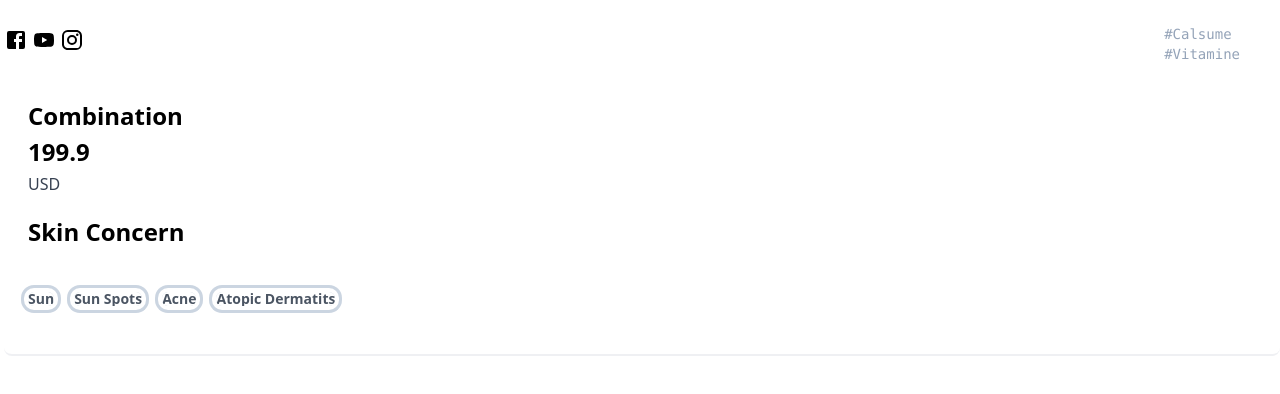
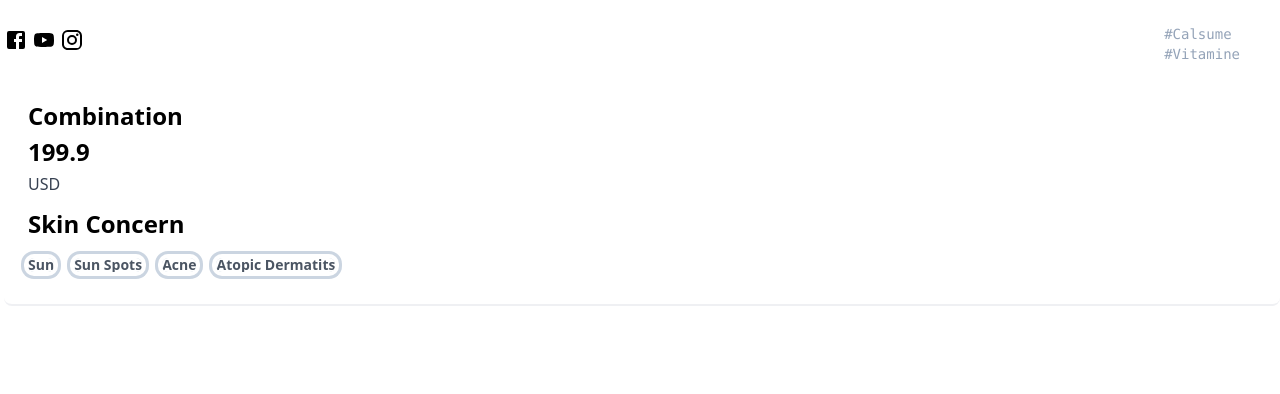
Before and after one commit to jjy963851/Cosme, a Next.js app: page /Features in a window 1280 px wide. Shown: the top 394 px of the page. Built offline with nearby package versions, Linux system fonts and the light colour scheme.

Commit message:
space fixing

```diff
--- a/components/card_props2.js
+++ b/components/card_props2.js
@@ -11,10 +11,10 @@ export default function CardProps2(props){
     return(
  /**padding 4, small size screen, card size will be half of the screen */
         /** this container will make overall card will responsive  */
-        <div className = "">
+        <div className = "h-full">
 
             {/** this is image control! height full, border-2 테두리 opacity=투명도 */}
-            <div className = "mt-10 xl:mt-0 lg:border-b-2 border-gray-200  border-opacity-60 rounded-lg overflow-y-hidden">
+            <div className = "mt-10 xl:mt-0 lg:border-b-2 border-gray-200  border-opacity-60 rounded-lg overflow-hidden">
                 {/**this will be the product title */}
 
                 <h3 className = " text-4xl font-semibold my-6">
@@ -74,11 +74,11 @@ export default function CardProps2(props){
             </span>
 
 
-            <h3 className ="text-2xl font-semibold my-5">
+            <h3 className ="text-2xl font-semibold my-3">
             Skin Concern
             </h3>
             <span className=" mr-3 inline-flex items-center lg:ml-auto md:ml-0 ml-auto leading-none text-sm pr-3 py-1  border-gray-700">
-                <div className ="flex items-center flex-wrap gap-5 my-5 ">
+                <div className ="flex items-center flex-wrap gap-5 pb-1 ">
                     <span className =" ring ring-offset-4 ring-slate-300 text-gray-600 font-semibold rounded-md overflow-hidden">Sun</span>
                     <span className ="ring ring-offset-4 ring-slate-300 text-gray-600 font-semibold rounded-md overflow-hidden">Sun Spots</span>
                     <span className ="ring ring-offset-4 ring-slate-300 text-gray-600 font-semibold rounded-md overflow-hidden" >Acne</span>
--- a/components/mobileNav.js
+++ b/components/mobileNav.js
@@ -11,6 +11,7 @@ import PersonIcon from "@mui/icons-material/Person";
 
 export default function MobileNav(){
     return(
+      <div className="-my-20">
         <div className=" p-5 sticky top-0 bg-white border-t-2 shadow-lg z-auto border-b-slate-200 md:hidden">
       <div className="flex justify-between px-3">
         <Link href="/">
@@ -30,7 +31,7 @@ export default function MobileNav(){
         </Link>
       </div>
     </div>
-
+    </div>
 
     );
 
```
